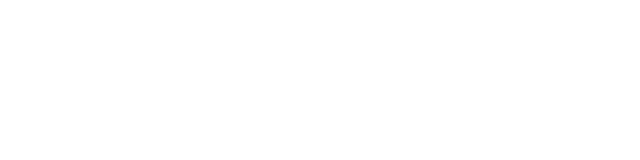
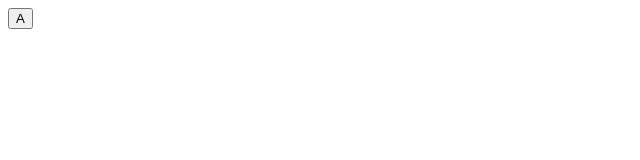
Before and after one commit to alaat91/Dentistemo-frontend, a Vue app: page /timeslots in a window 1280 px wide. Shown: the top 160 px of the page, without its empty margins (0-640 px from the left). Built offline with nearby package versions, Linux system fonts and the light colour scheme.

Commit message:
Create routing for the Timeslot page

```diff
--- a/src/router.js
+++ b/src/router.js
@@ -1,6 +1,7 @@
 import Vue from 'vue'
 import Router from 'vue-router'
 import Map from './components/Map.vue'
+import Timeslot from './views/Timeslot.vue'
 
 Vue.use(Router)
 
@@ -12,5 +13,14 @@ export default new Router({
       name: 'home',
       component: Map,
     },
+    {
+      path: '/timeslots',
+      name: 'timeslot',
+      component: Timeslot,
+
+    }
+
+
+
   ],
 })
--- /dev/null
+++ b/src/views/Timeslot.vue
@@ -0,0 +1,15 @@
+<template>
+<div>
+    <button> A </button>
+</div>
+</template>
+
+<script>
+export default {
+
+}
+</script>
+
+<style scoped>
+
+</style>
```
Also changed, not shown: src/views/Profile.vue (added).
